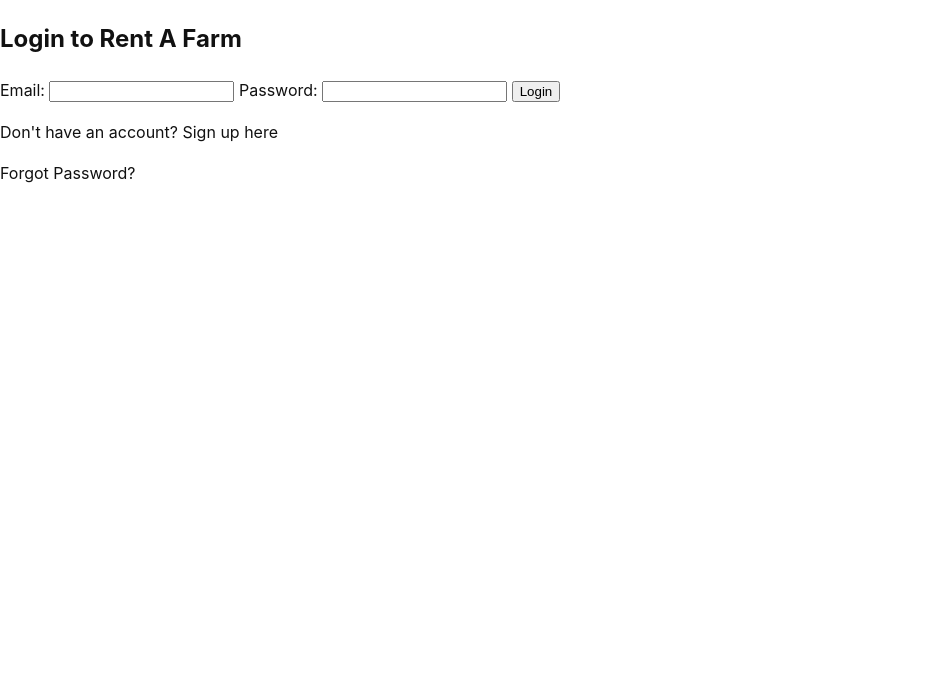
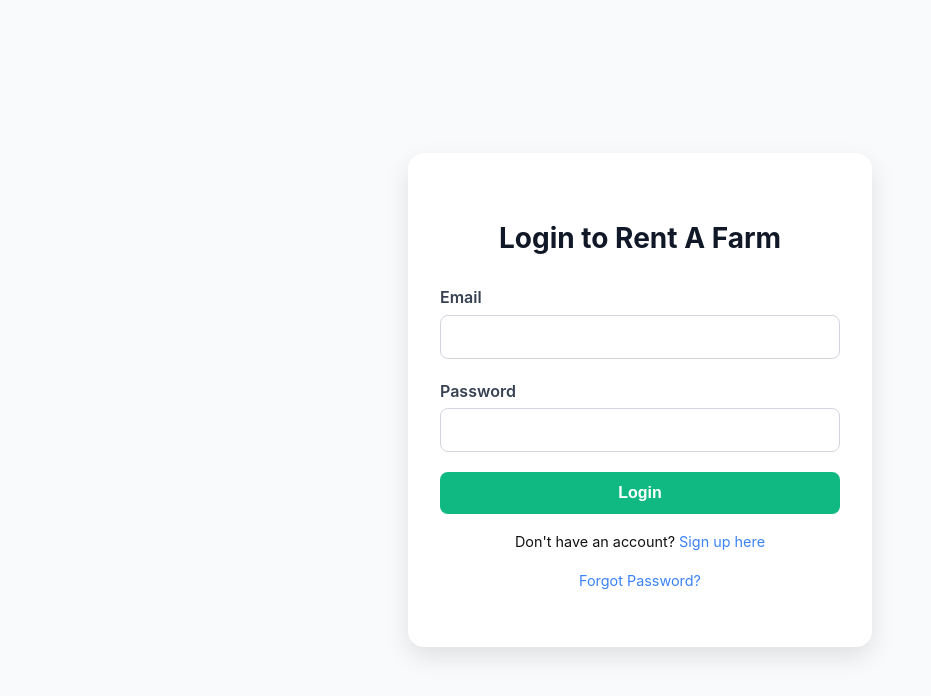
Before and after one commit to Harshvardhansanguri/Rent-a-farm, a plain HTML site: page login.html in a window 1280 px wide. Shown: the whole page, without its empty margins (0-931 px from the left). Drawn offline with Linux system fonts and the light colour scheme.

```diff
--- a/login.html
+++ b/login.html
@@ -1,26 +1,108 @@
 <!DOCTYPE html>
 <html lang="en">
 <head>
-    <meta charset="UTF-8">
-    <meta name="viewport" content="width=device-width, initial-scale=1.0">
+  <meta charset="UTF-8" />
+  <meta name="viewport" content="width=device-width, initial-scale=1.0" />
   <title>Login | Rent A Farm</title>
-    <link rel="stylesheet" href="style.css">
+  <link rel="stylesheet" href="style.css" />
+  <style>
+    body {
+      margin: 0;
+      font-family: 'Inter', sans-serif;
+      background-color: #f9fafb;
+      display: flex;
+      justify-content: center;
+      align-items: center;
+      height: 100vh;
+    }
+
+    .login-container {
+      background: #ffffff;
+      padding: 2.5rem 2rem;
+      box-shadow: 0 10px 25px rgba(0, 0, 0, 0.1);
+      border-radius: 16px;
+      width: 100%;
+      max-width: 400px;
+    }
+
+    .login-container h2 {
+      margin-bottom: 1.5rem;
+      font-size: 1.75rem;
+      text-align: center;
+      color: #111827;
+    }
+
+    form {
+      display: flex;
+      flex-direction: column;
+    }
+
+    label {
+      font-weight: 600;
+      margin-bottom: 0.25rem;
+      color: #374151;
+    }
+
+    input {
+      padding: 0.75rem;
+      border: 1px solid #d1d5db;
+      border-radius: 8px;
+      margin-bottom: 1.25rem;
+      font-size: 1rem;
+      transition: border-color 0.3s;
+    }
+
+    input:focus {
+      outline: none;
+      border-color: #3b82f6;
+    }
+
+    button {
+      padding: 0.75rem;
+      background-color: #10b981;
+      color: white;
+      font-weight: 600;
+      font-size: 1rem;
+      border: none;
+      border-radius: 8px;
+      cursor: pointer;
+      transition: background-color 0.3s;
+    }
+
+    button:hover {
+      background-color: #059669;
+    }
+
+    .login-container p {
+      text-align: center;
+      margin-top: 1rem;
+      font-size: 0.9rem;
+    }
+
+    .login-container a {
+      color: #3b82f6;
+      text-decoration: none;
+    }
+
+    .login-container a:hover {
+      text-decoration: underline;
+    }
+  </style>
 </head>
 <body>
-    <div class="container">
+  <div class="login-container">
     <h2>Login to Rent A Farm</h2>
     <form id="loginForm">
-            <label for="email">Email:</label>
-            <input type="email" id="email" autocomplete="email" required>
+      <label for="email">Email</label>
+      <input type="email" id="email" required autocomplete="email" />
 
-            <label for="password">Password:</label>
-            <input type="password" id="password" autocomplete="current-password" required>
+      <label for="password">Password</label>
+      <input type="password" id="password" required autocomplete="current-password" />
 
       <button type="submit">Login</button>
     </form>
     <p>Don't have an account? <a href="signup.html">Sign up here</a></p>
     <p><a href="reset-password.html">Forgot Password?</a></p>
-
   </div>
 
   <script type="module" src="firebase-config.js"></script>
--- a/settings.json
+++ b/settings.json
@@ -1,6 +1,3 @@
 {
     "liveServer.settings.port": 5501
 }
-{
-    "liveServer.settings.port": 5501
-}
```
Also changed, not shown: index.html (+2 -2 lines). Lines whose indentation alone changed are shown as unchanged.
